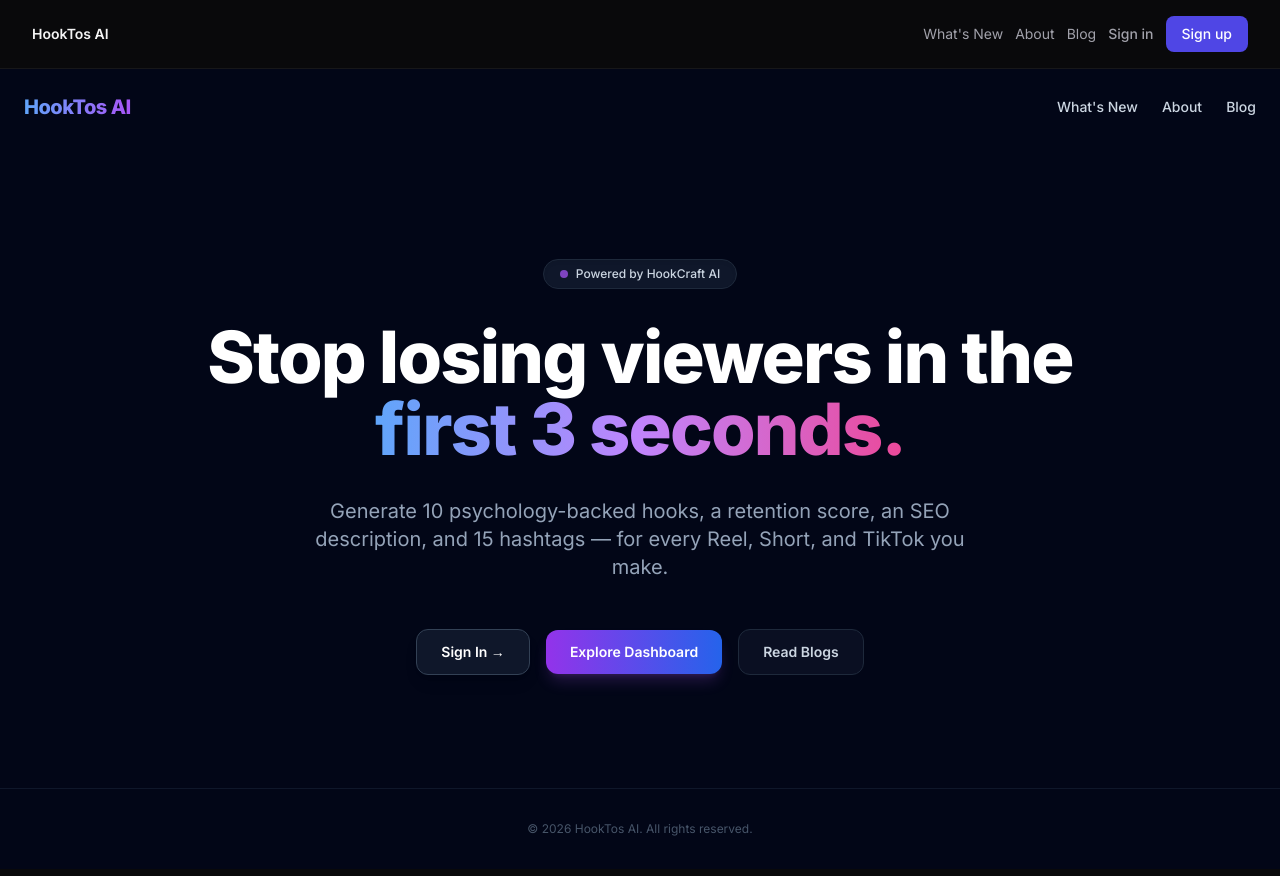
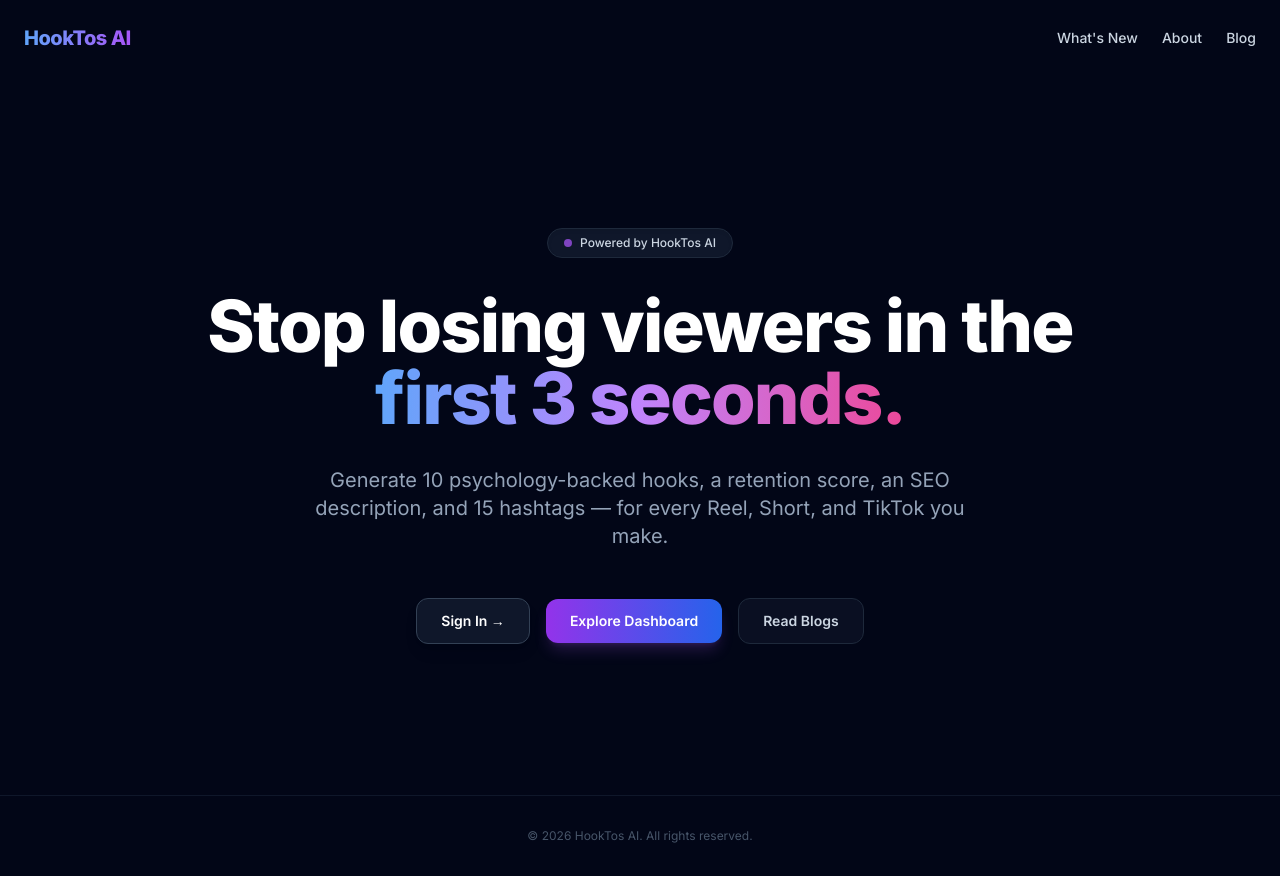
Before and after one commit to Sanchitbarjibhe/contentgen, a Next.js app: page / in a window 1280 px wide. Built offline with nearby package versions, Linux system fonts and the light colour scheme; no server answers.

Commit message:
fix: header

```diff
--- a/app/about/page.tsx
+++ b/app/about/page.tsx
@@ -11,7 +11,7 @@
             {/* Hero Section */}
             <div className="max-w-5xl mx-auto text-center space-y-6">
                 <span className="px-4 py-1.5 rounded-full text-xs font-semibold bg-blue-500/10 text-blue-400 border border-blue-500/20">
-                    Powered by HookCraft AI
+                    Powered by HookTos AI
                 </span>
                 <h1 className="text-4xl sm:text-6xl font-extrabold tracking-tight">
                     Empowering Creators to <span className="text-transparent bg-clip-text bg-gradient-to-r from-blue-400 via-purple-500 to-pink-500">Hook Their Audience</span>
--- a/app/changelog/page.tsx
+++ b/app/changelog/page.tsx
@@ -45,7 +45,7 @@
     {
         version: 'v1.1.0',
         date: 'August 2026',
-        title: 'HookCraft AI Engine Upgrade & Analytics Preview',
+        title: 'HookTos AI Engine Upgrade & Analytics Preview',
         description:
             'Engineered a faster AI inference workflow for generating platform-specific viral hooks in under 3 seconds.',
         changes: [
@@ -70,7 +70,7 @@
         date: 'July 2026',
         title: 'Official Launch of HookTos AI',
         description:
-            'The initial public release of HookTos AI under the HookCraft brand architecture, designed to help creators beat the algorithm.',
+            'The initial public release of HookTos AI under the HookTosbrand architecture, designed to help creators beat the algorithm.',
         changes: [
             {
                 category: 'New Feature',
--- a/app/layout.tsx
+++ b/app/layout.tsx
@@ -79,33 +79,26 @@
 export default function RootLayout({ children }: { children: ReactNode }) {
   return (
     <html lang="en" className="dark">
-      <body className={`${inter.variable} min-h-screen bg-zinc-950 font-sans text-zinc-100 antialiased`}>
+      <body className={`${inter.variable} min-h-screen bg-slate-950 font-sans text-zinc-100 antialiased`}>
         <ClerkProvider appearance={{ variables: { colorPrimary: "#4F46E5" } }}>
-          <header className="flex items-center justify-between border-b border-white/[0.06] px-4 py-4 sm:px-6 lg:px-8">
-            <Link href="/" className="text-sm font-semibold text-zinc-100">
-              HookTos AI
-            </Link>
-            <div className="flex items-center gap-3">
-              <Link
-                href="/changelog"
-                className="text-sm text-zinc-400 hover:text-white transition"
-              >
-                What's New
+          <header className=" max-w-7xl mx-auto w-full px-6 py-6 flex items-center justify-between">
+            <div className="flex items-center gap-2 font-extrabold text-xl tracking-tight text-white">
+              <Link href="/" className="text-transparent bg-clip-text bg-gradient-to-r from-blue-400 to-purple-500">
+                HookTos AI
               </Link>
-              <Link
-                href="/about"
-                className="text-sm text-zinc-400 hover:text-white transition"
-              >
+            </div>
+            <nav className="flex items-center gap-6 text-sm font-medium text-slate-300">
+              <Link href="/changelog" className="hover:text-white transition">
+                What&apos;s New
+              </Link>
+              <Link href="/about" className="hover:text-white transition">
                 About
               </Link>
-              <Link
-                href="/blog"
-                className="text-sm text-zinc-400 hover:text-white transition"
-              >
+              <Link href="/blog" className="hover:text-white transition">
                 Blog
               </Link>
-              <AuthActions />
-            </div>
+              {/* <AuthActions /> */}
+            </nav>
           </header>
           {children}
         </ClerkProvider>
--- a/app/page.tsx
+++ b/app/page.tsx
@@ -11,31 +11,12 @@
   return (
     <div className="bg-slate-950 text-slate-100 min-h-screen flex flex-col justify-between selection:bg-purple-500 selection:text-white">
       {/* Header Navigation */}
-      <header className="max-w-7xl mx-auto w-full px-6 py-6 flex items-center justify-between">
-        <div className="flex items-center gap-2 font-extrabold text-xl tracking-tight text-white">
-          <span className="text-transparent bg-clip-text bg-gradient-to-r from-blue-400 to-purple-500">
-            HookTos AI
-          </span>
-        </div>
-        <nav className="flex items-center gap-6 text-sm font-medium text-slate-300">
-          <Link href="/changelog" className="hover:text-white transition">
-            What&apos;s New
-          </Link>
-          <Link href="/about" className="hover:text-white transition">
-            About
-          </Link>
-          <Link href="/blog" className="hover:text-white transition">
-            Blog
-          </Link>
-        </nav>
-      </header>
-
       {/* Main Hero Section */}
       <main className="max-w-5xl mx-auto px-6 py-20 text-center space-y-8 my-auto">
         {/* Pill Badge */}
         <div className="inline-flex items-center gap-2 px-4 py-1.5 rounded-full text-xs font-medium bg-slate-900 border border-slate-800 text-slate-300 shadow-inner">
           <span className="w-2 h-2 rounded-full bg-purple-500 animate-pulse" />
-          Powered by HookCraft AI
+          Powered by HookTos AI
         </div>
 
         {/* Headline */}
--- a/tailwind.config.ts
+++ b/tailwind.config.ts
@@ -11,7 +11,7 @@
     extend: {
       colors: {
         accent: {
-          DEFAULT: "#4F46E5", // indigo-600, HookCraft brand accent
+          DEFAULT: "#4F46E5",
           light: "#818CF8",
           dark: "#3730A3",
         },
```
